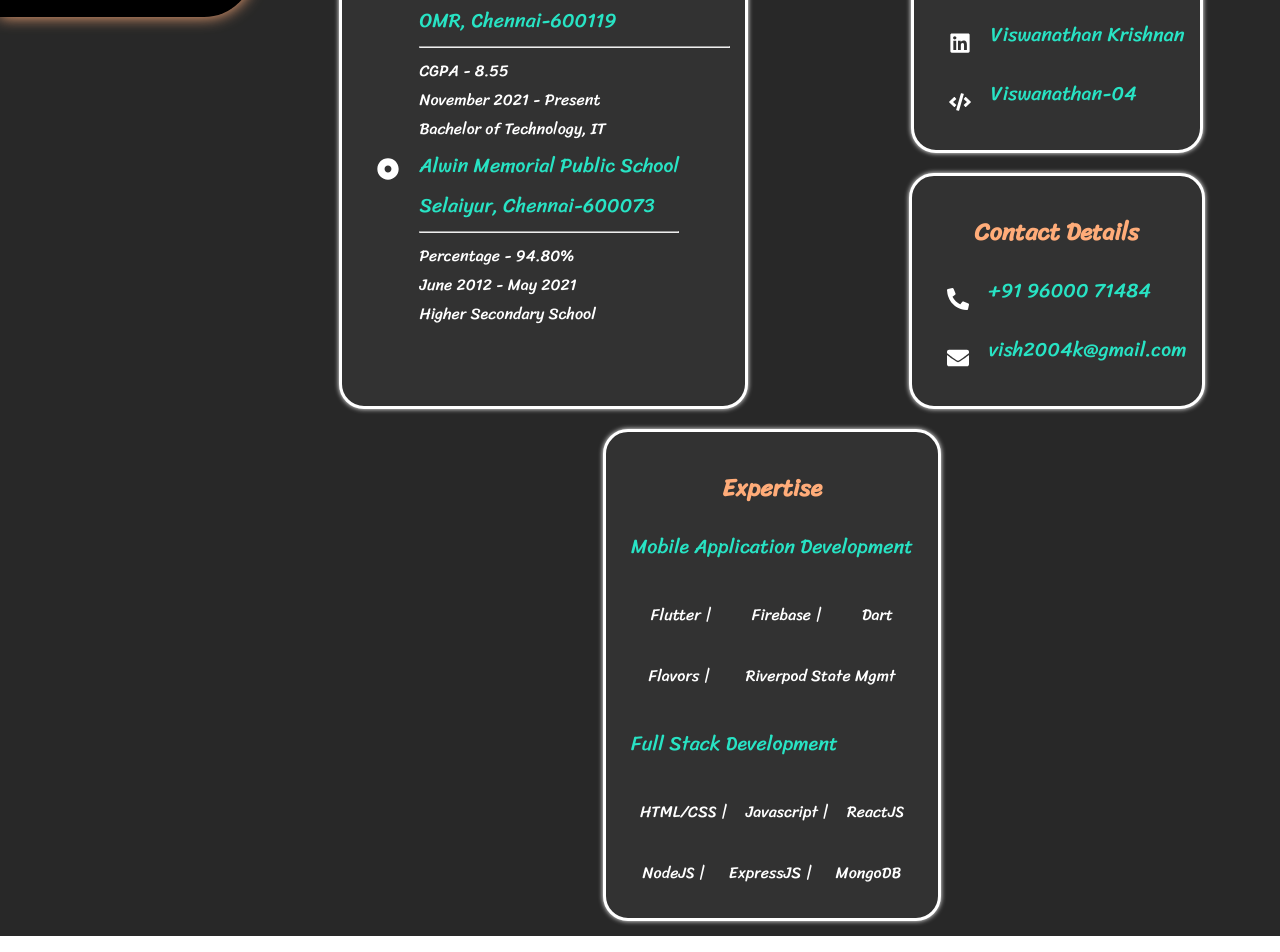
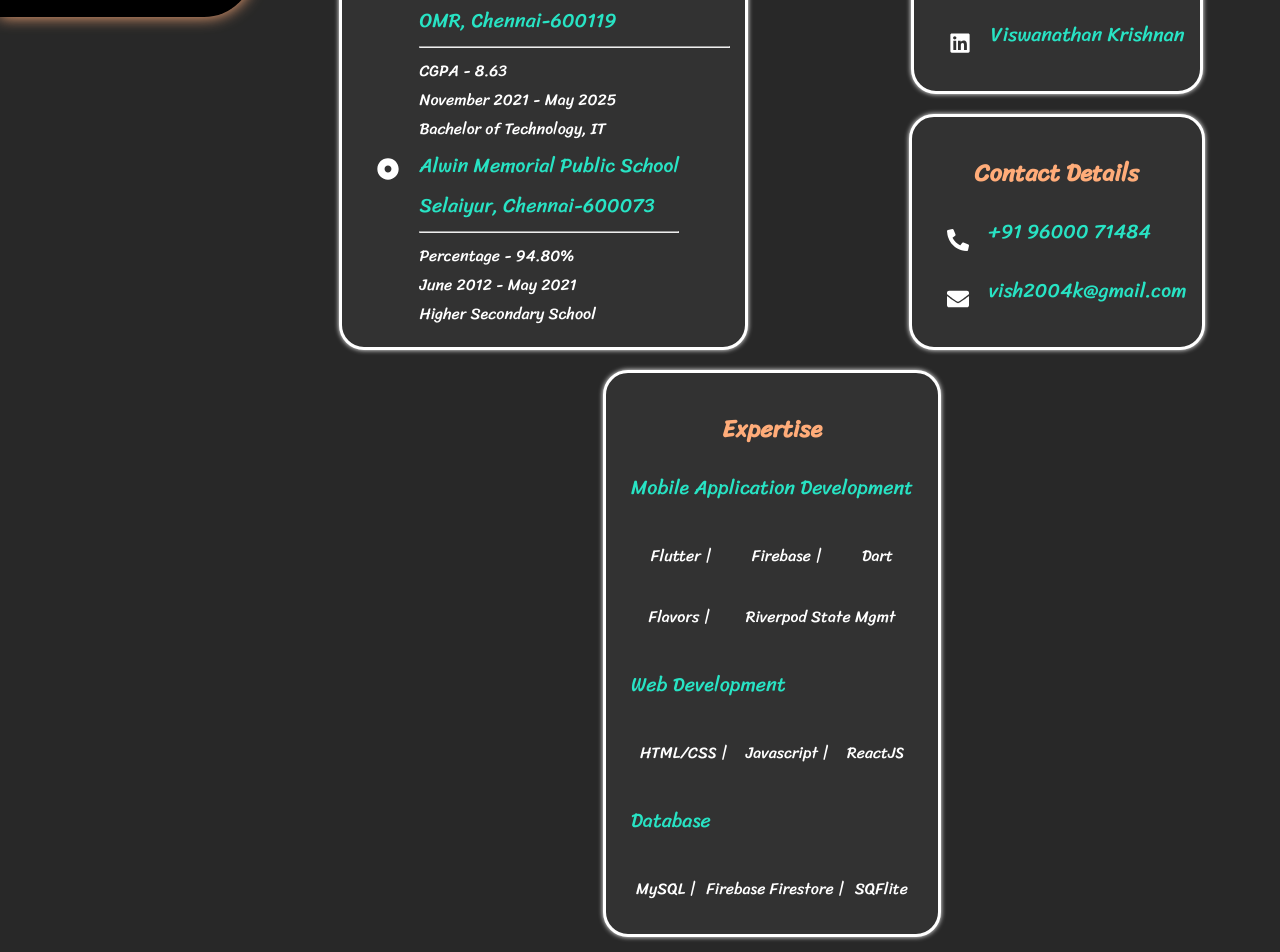
Before and after one commit to Viswanathan-04/portfolio, a React (Create React App) app: page /#/ in a window 1280 px wide. Shown: the part 783-1735 px from the top of the page. Built offline with nearby package versions, Linux system fonts and the light colour scheme.

Commit message:
updates done

```diff
--- a/src/pages/contact.js
+++ b/src/pages/contact.js
@@ -59,7 +59,7 @@ function Contact()
                 <div className="contact-links">
                     <a href="https://github.com/Viswanathan-04" className="link-git"><FaGithub/></a>
                     <a href="https://www.linkedin.com/in/viswanathan-krishnan-949770229/" className="link-git"><FaLinkedin/></a>
-                    <a href="https://leetcode.com/Viswanathan-04" className="link-git"><FaCode/></a>
+                    {/* <a href="https://leetcode.com/Viswanathan-04" className="link-git"><FaCode/></a> */}
                     <a href="tel:+919600071484" className="link-git"><FaPhone style={{rotate: "90deg"}}/></a>
                     <a href="https://instagram.com/vishnu.k04" className="link-git"><FaInstagram/></a>
                 </div>
--- a/src/pages/experience.js
+++ b/src/pages/experience.js
@@ -9,7 +9,7 @@ function Experience()
             <div className="main-2-1">
                 <div className="main-2-1-left">
                     <div className="main-2-1-company">
-                        <img src="https://media.licdn.com/dms/image/v2/D560BAQEnzFAW7ctffg/company-logo_200_200/company-logo_200_200/0/1732825695940?e=1746057600&v=beta&t=UPQFI9A4kNhYjbPWSgP7WY4u63iaTVyEB7I-7ZTKukw" style={{width: "50px", borderRadius: "50%", padding: "5px"}} alt="logo-preview"></img>
+                        <img src="https://media.licdn.com/dms/image/v2/D560BAQEnzFAW7ctffg/company-logo_200_200/company-logo_200_200/0/1732825695940?e=1753920000&v=beta&t=MYAuBqtnNqwSy7qsaOzpv9CDKCm5FEI73PKZjxAhL3c" style={{width: "50px", borderRadius: "50%", padding: "5px"}} alt="logo-preview"></img>
                         <p>Ofline - IIT Madras</p>
                     </div>
                     <div className="main-2-1-location">
--- a/src/pages/home.js
+++ b/src/pages/home.js
@@ -1,7 +1,7 @@
 import React from "react";
 import './home.css';
 import background from "../res/background.png";
-import resume from "../res/Viswanathan_Krishnan_Resume_1.pdf";
+import resume from "../res/Viswanathan_Krishnan_Resume.pdf";
 import { Link } from "react-router-dom";
 import { FaArrowDown, FaCode, FaDotCircle, FaEnvelope, FaGithub, FaLinkedin, FaPhone } from "react-icons/fa";
 
@@ -32,8 +32,8 @@ function Home()
                             <p className="main-2-1-desc1">St. Joseph's College of Engineering</p>
                             <p className="main-2-1-desc1">OMR, Chennai-600119</p>
                             <hr></hr>
-                            <p className="main-2-1-desc2">CGPA - 8.55</p>
-                            <p className="main-2-1-desc2">November 2021 - Present</p>
+                            <p className="main-2-1-desc2">CGPA - 8.63</p>
+                            <p className="main-2-1-desc2">November 2021 - May 2025</p>
                             <p className="main-2-1-desc2">Bachelor of Technology, IT</p>
                         </div>
                     </div>
@@ -70,14 +70,14 @@ function Home()
                                 <a className="main-2-1-desc1" href="https://www.linkedin.com/in/viswanathan-krishnan-949770229/">Viswanathan Krishnan</a>
                             </div>
                         </div>
-                        <div className="main-2-1">
+                        {/* <div className="main-2-1">
                             <div className="dot">
                                 <FaCode/>
                             </div>
                             <div className="main-2-1-contents">
                                 <a className="main-2-1-desc1" href="https://leetcode.com/Viswanathan-04">Viswanathan-04</a>
                             </div>
-                        </div>
+                        </div> */}
                     </div>
                     <div className="education-1">
                         <h2 style={{textAlign: "center"}}>Contact Details</h2>
@@ -114,16 +114,24 @@ function Home()
                         </div>
                     </div>
                     <div className="expertise">
-                        <p style={{color: "var(--secondary-text-color)", fontSize: "20px"}}>Full Stack Development</p>
+                        <p style={{color: "var(--secondary-text-color)", fontSize: "20px"}}>Web Development</p>
                         <div className="skills_lang">
                             <p>HTML/CSS |</p>
                             <p>Javascript |</p>
                             <p>ReactJS</p>
                         </div>
-                        <div className="skills_lang">
+                        {/* <div className="skills_lang">
                             <p>NodeJS |</p>
                             <p>ExpressJS |</p>
                             <p>MongoDB</p>
+                        </div> */}
+                    </div>
+                    <div className="expertise">
+                        <p style={{color: "var(--secondary-text-color)", fontSize: "20px"}}>Database</p>
+                        <div className="skills_lang">
+                            <p>MySQL |</p>
+                            <p>Firebase Firestore |</p>
+                            <p>SQFlite</p>
                         </div>
                     </div>
                 </div>
--- a/src/pages/skills.js
+++ b/src/pages/skills.js
@@ -11,17 +11,13 @@ function Skills()
                 <div className="main-3-1-content">
                     <p className="main-3-1-label">Python</p>
                     <p className="main-3-1-label">Java</p>
-                    <p className="main-3-1-label">C - Basic</p>
                     <p className="main-3-1-label">MySQL</p>
                     <p className="main-3-1-label">ReactJS</p>
-                    <p className="main-3-1-label">NodeJS</p>
-                    <p className="main-3-1-label">ExpressJS</p>
                     <p className="main-3-1-label">Flask</p>
                     <p className="main-3-1-label">HTML/CSS</p>
                     <p className="main-3-1-label">Flutter</p>
                     <p className="main-3-1-label">Dart</p>
                     <p className="main-3-1-label">Firebase</p>
-                    <p className="main-3-1-label">MongoDB</p>
                     <p className="main-3-1-label">RESTful APIs</p>
                 </div>
             </div>
@@ -39,11 +35,13 @@ function Skills()
                 </div>
             </div>
             <div className="main-3-1">
-                <p className="main-3-1-title">Other Achievements</p>
+                <p className="main-3-1-title">Certifications</p>
                 <div className="main-3-1-content">
-                    <p className="main-3-2-label">• Leetcode - 450+ Problems</p>
+                    {/* <p className="main-3-2-label">• Leetcode - 250+ Problems</p>
                     <p className="main-3-2-label">• Skillrack - 1000+ Medals</p>
-                    <p className="main-3-2-label">• Hackerrank - 6795 Hackos </p>
+                    <p className="main-3-2-label">• Hackerrank - 6795 Hackos </p> */}
+                    <p className="main-3-2-label">• Coursera -- Introduction to Data Analytics - Meta</p>
+                    <p className="main-3-2-label">• Business English Certificate - Vantage B2</p>
                 </div>
             </div>
         </div>
```
Also changed, not shown: 2 other files (tests, documents, lock files or other folders).
